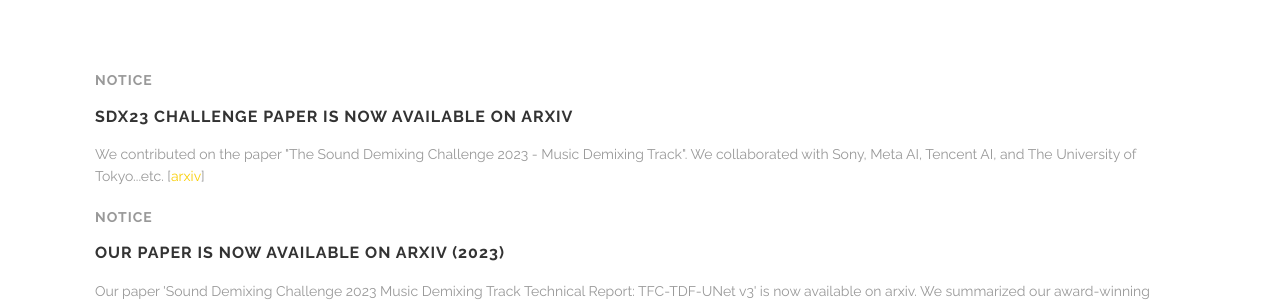
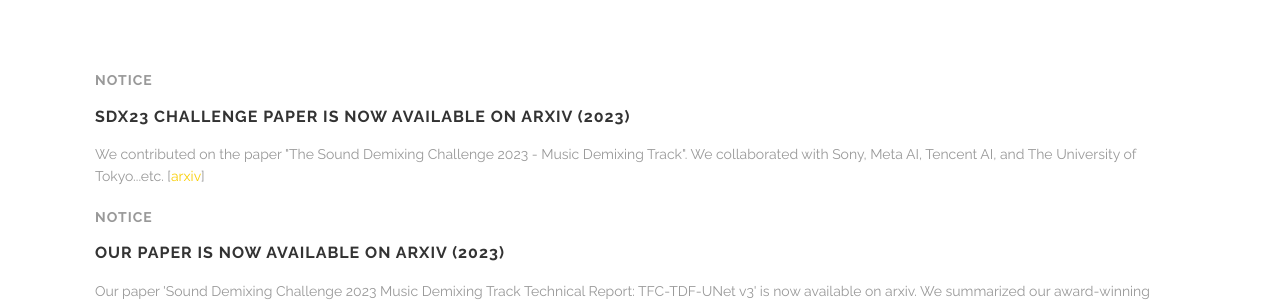
Before and after one commit to kuielab/kuielab.github.io, a Jekyll site: the page built from index.html, in a window 1280 px wide and 900 px high, scrolled down 606 px. Shown: the part 153-454 px from the top of the window. Built offline with Jekyll 4.4.1, drawn with Linux system fonts in a browser that asks for light colours.

Commit message:
Update index.html

```diff
--- a/index.html
+++ b/index.html
@@ -114,7 +114,7 @@ testimonials:
     <div class="large-12 columns">
 
 	    	<h4 style="color: #999">Notice</h4>
-	    	<h3>SDX23 Challenge paper is now available on arxiv</h3>
+	    	<h3>SDX23 Challenge paper is now available on arxiv (2023)</h3>
 	    	<p>We contributed on the paper "The Sound Demixing Challenge 2023 - Music Demixing Track". We collaborated with Sony, Meta AI, Tencent AI, and The University of Tokyo...etc.
 		[<a href="https://arxiv.org/abs/2308.06979">arxiv</a>]
 		</p>
```
